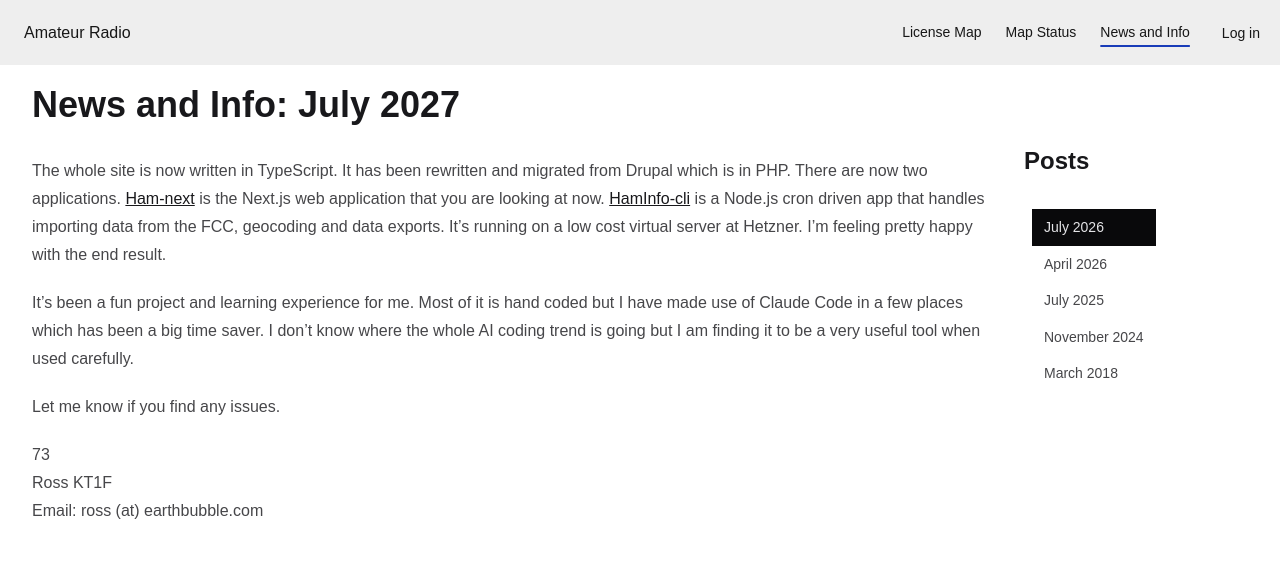
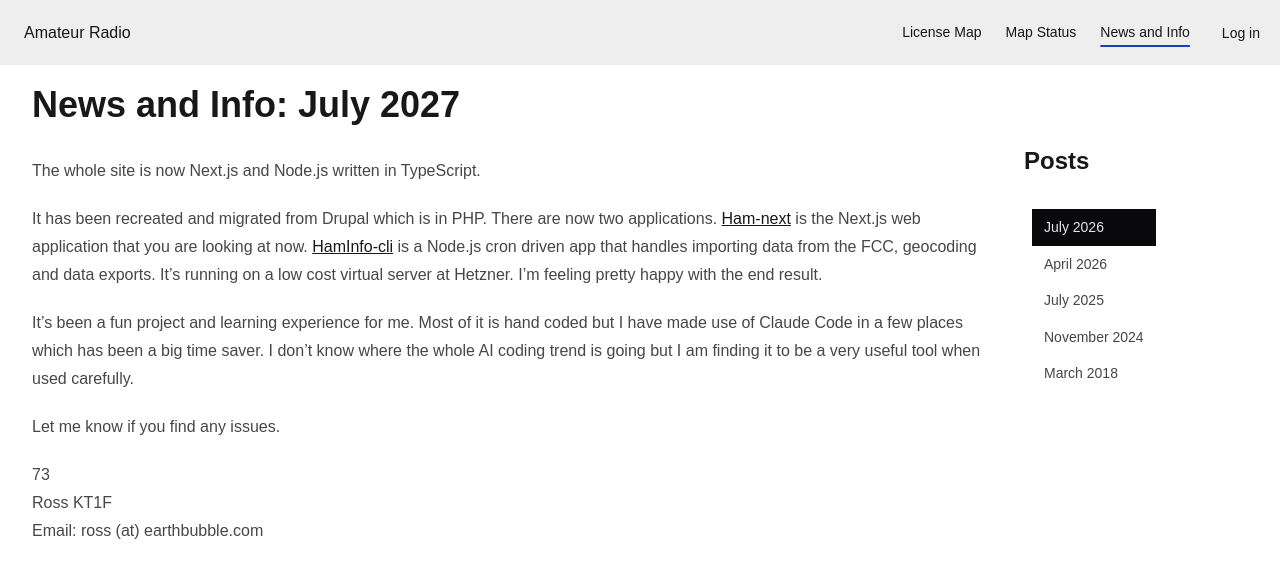
Before and after one commit to signal599/ham-next, a Next.js app: page /news in a window 1280 px wide. Shown: the top 578 px of the page. Built offline with nearby package versions, Linux system fonts and the light colour scheme; no server answers.

Commit message:
News updates

```diff
--- a/app/news/page.tsx
+++ b/app/news/page.tsx
@@ -7,7 +7,7 @@ export default function Page() {
   return (
     <PageLayout title="News and Info: July 2027">
       <p>
-        The whole site is now written in TypeScript. It has been rewritten and migrated from Drupal which is in PHP. There are now two applications. <a href="https://github.com/signal599/ham-next">Ham-next</a> is the Next.js web application
+        The whole site is now Next.js and Node.js written in TypeScript.</p><p>It has been recreated and migrated from Drupal which is in PHP. There are now two applications. <a href="https://github.com/signal599/ham-next">Ham-next</a> is the Next.js web application
         that you are looking at now. <a href="https://github.com/signal599/haminfo-cli">HamInfo-cli</a> is a Node.js cron driven
         app that handles importing data from the FCC, geocoding and data exports. It’s running on a low cost virtual server at Hetzner. I’m feeling pretty happy with the end result.
       </p>
```
